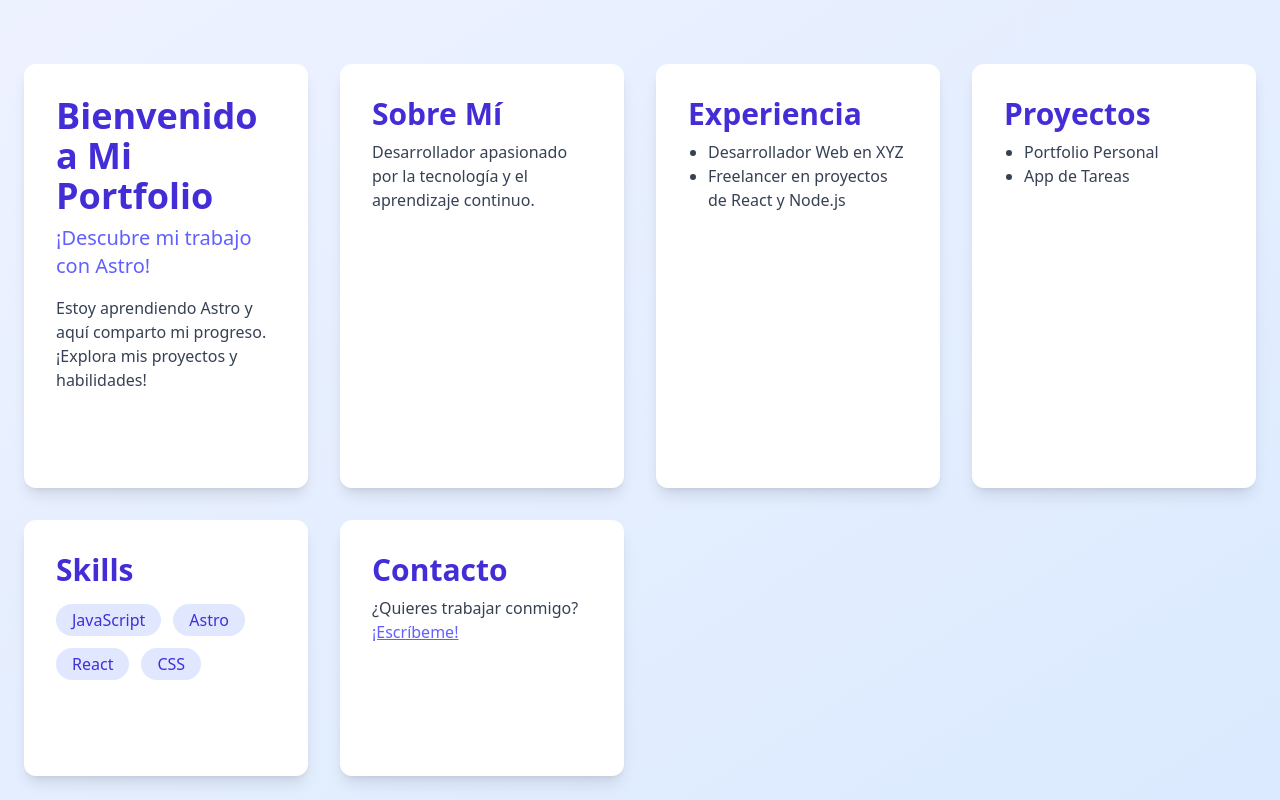
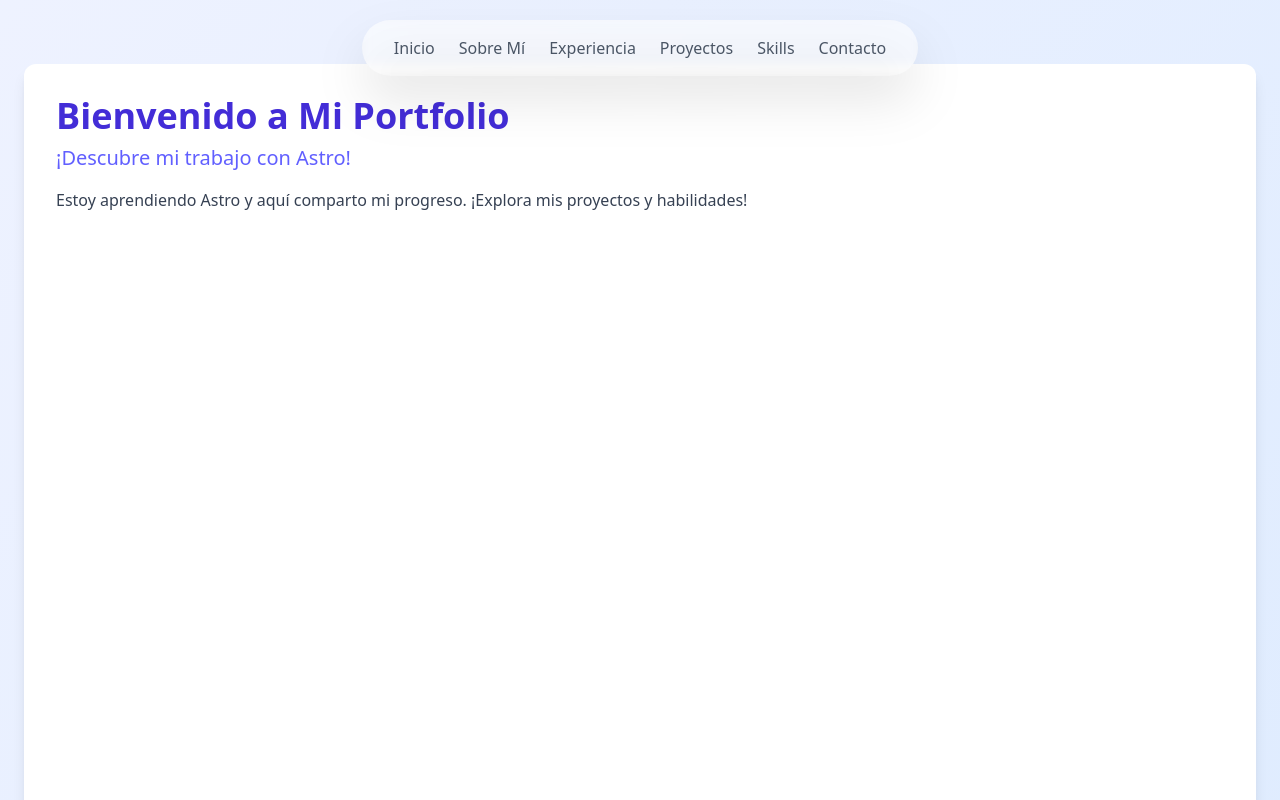
Before and after one commit to DionelValera/Portfolio, an Astro site: page / in a window 1280 px wide. Shown: the top 800 px of the page. Built offline with nearby package versions, Linux system fonts and the light colour scheme; Astro itself is replaced by a stand-in of ours.

Commit message:
Adds navigation header to the page
Introduces a fixed navigation header with links to different sections of the page.

Also normalizes the body style to ensure full width and correct box-sizing.

```diff
--- a/src/components/header.astro
+++ b/src/components/header.astro
@@ -1,3 +1,17 @@
 ---
 import "@/styles/global.css";
 ---
+<header>
+    <div class="flex justify-center items-center">
+    <nav class="mt-5 rounded-full bg-white/60 drop-shadow-2xl fixed top-0 w-auto items-center justify-center z-10 backdrop-blur-xs">
+        <ul class="flex gap-6 p-4 px-8">
+            <li><a href="#home" class="text-gray-600 hover:text-gray-900 transition-colors">Inicio</a></li>
+            <li><a href="#about" class="text-gray-600 hover:text-gray-900 transition-colors">Sobre Mí</a></li>
+            <li><a href="#experience" class="text-gray-600 hover:text-gray-900 transition-colors">Experiencia</a></li>
+            <li><a href="#projects" class="text-gray-600 hover:text-gray-900 transition-colors">Proyectos</a></li>
+            <li><a href="#skills" class="text-gray-600 hover:text-gray-900 transition-colors">Skills</a></li>
+            <li><a href="#contact" class="text-gray-600 hover:text-gray-900 transition-colors">Contacto</a></li>
+        </ul>
+    </nav>
+    </div>
+</header>
--- a/src/pages/index.astro
+++ b/src/pages/index.astro
@@ -5,12 +5,12 @@ import Headerindex from "@/components/header.astro";
 ---
 
 <Layout>
-  <body class="">
+  <body class="w-full m-0 p-0 box-border">
     <Headerindex />
-    <main class="pt-16 bg-gradient-to-br from-indigo-50 to-blue-100 font-sans gap-8 p-6 min-h-screen grid grid-cols-1 md:grid-cols-2 lg:grid-cols-3 xl:grid-cols-4 2xl:grid-cols-5">
+    <main class="pt-16 bg-gradient-to-br from-indigo-50 to-blue-100 font-sans gap-8 p-6 min-h-screen">
         <section
           id="home"
-          class="rounded-xl shadow-lg bg-white p-8 hover:scale-[1.02] transition-transform"
+          class="h-screen rounded-xl shadow-lg bg-white p-8 hover:scale-[1.02] transition-transform"
         >
           <h1 class="text-4xl font-bold text-indigo-700 mb-2">
             Bienvenido a Mi Portfolio
```
